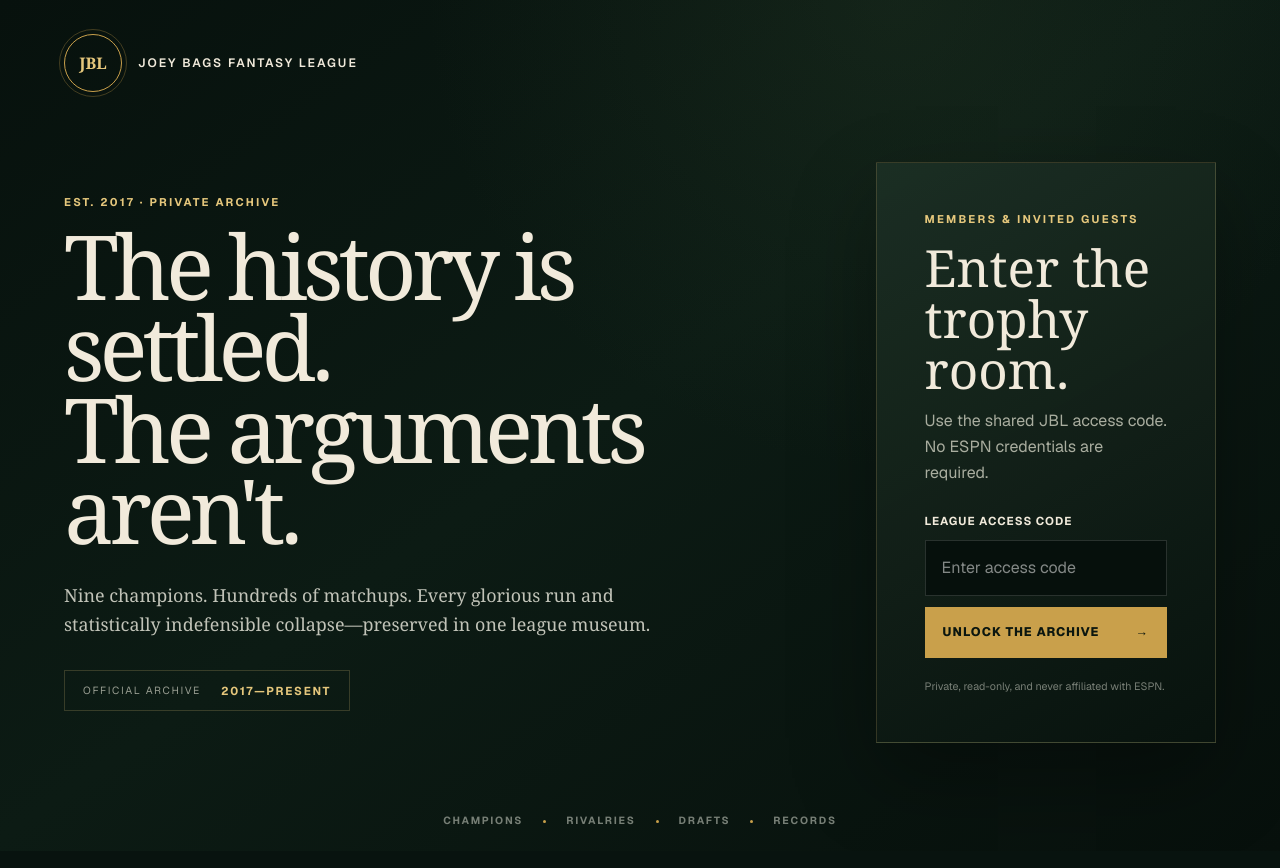
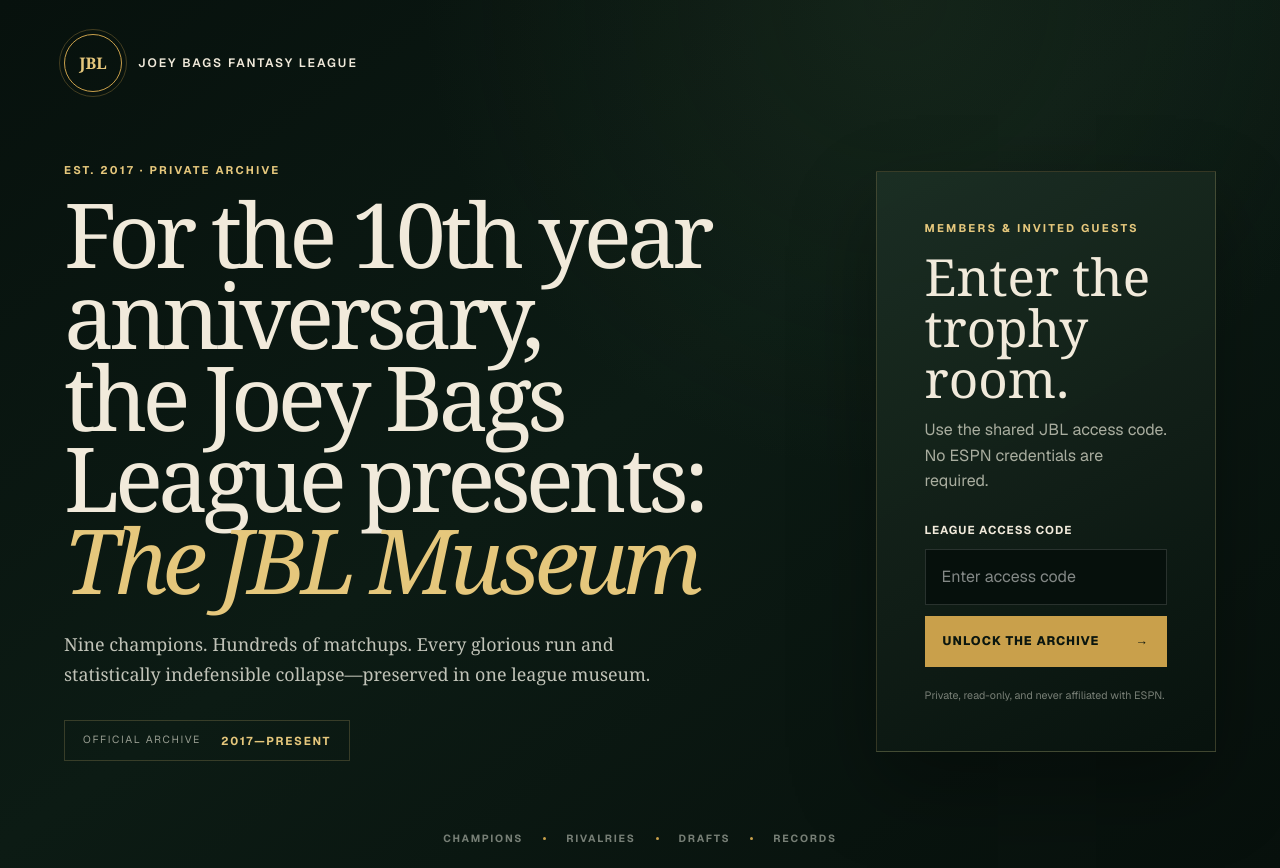
Before and after one commit to deblerz1/JBL-History, a Next.js app: page / in a window 1280 px wide. Built offline with nearby package versions, Linux system fonts and the light colour scheme; no server answers.

Commit message:
add tenth anniversary museum headline

```diff
--- a/src/app/globals.css
+++ b/src/app/globals.css
@@ -15,6 +15,7 @@ button,input { font:inherit; } a { color:inherit; text-decoration:none; }
 .entry-hero { position:relative; z-index:1; display:grid; flex:1; grid-template-columns:minmax(0,1.25fr) minmax(300px,.6fr); align-items:center; gap:clamp(40px,8vw,130px); width:min(1280px,100%); margin:auto; padding:70px 0; }
 .entry-copy h1,.museum-intro h1,.section-heading h2,.access-card h2,.curator-card h2 { font-family:Georgia,"Times New Roman",serif; font-weight:400; }
 .entry-copy h1 { margin:0; max-width:820px; font-size:clamp(3.3rem,7vw,7.5rem); line-height:.91; letter-spacing:-.055em; }
+.entry-copy h1 em { color:var(--gold-light); font-weight:400; }
 .entry-deck { max-width:650px; margin:30px 0; color:#c1c3b8; font-family:Georgia,serif; font-size:clamp(1.05rem,1.4vw,1.3rem); line-height:1.65; }
 .archive-stamp { display:inline-flex; align-items:center; gap:20px; padding:11px 18px; border:1px solid var(--line); color:#989d91; font-size:.65rem; letter-spacing:.16em; text-transform:uppercase; }
 .archive-stamp strong { color:var(--gold-light); font-size:.72rem; }
--- a/src/app/page.tsx
+++ b/src/app/page.tsx
@@ -16,7 +16,7 @@ export default async function Home() {
       <section className="entry-hero">
         <div className="entry-copy">
           <p className="eyebrow">Est. 2017 · Private archive</p>
-          <h1>The history is settled.<br />The arguments aren&apos;t.</h1>
+          <h1>For the 10th year anniversary,<br />the Joey Bags League presents:<br /><em>The JBL Museum</em></h1>
           <p className="entry-deck">Nine champions. Hundreds of matchups. Every glorious run and statistically indefensible collapse—preserved in one league museum.</p>
           <div className="archive-stamp"><span>Official archive</span><strong>2017—Present</strong></div>
         </div>
```
